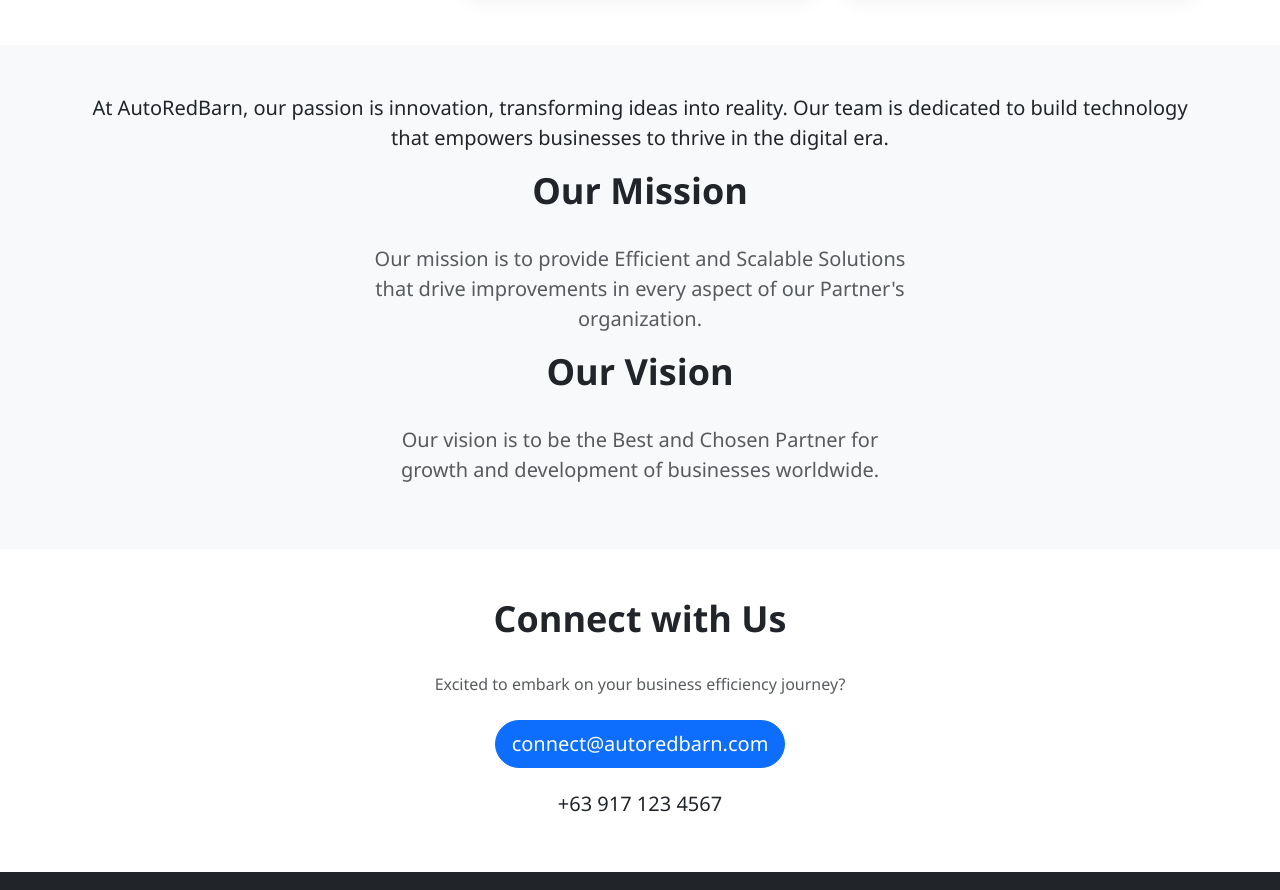
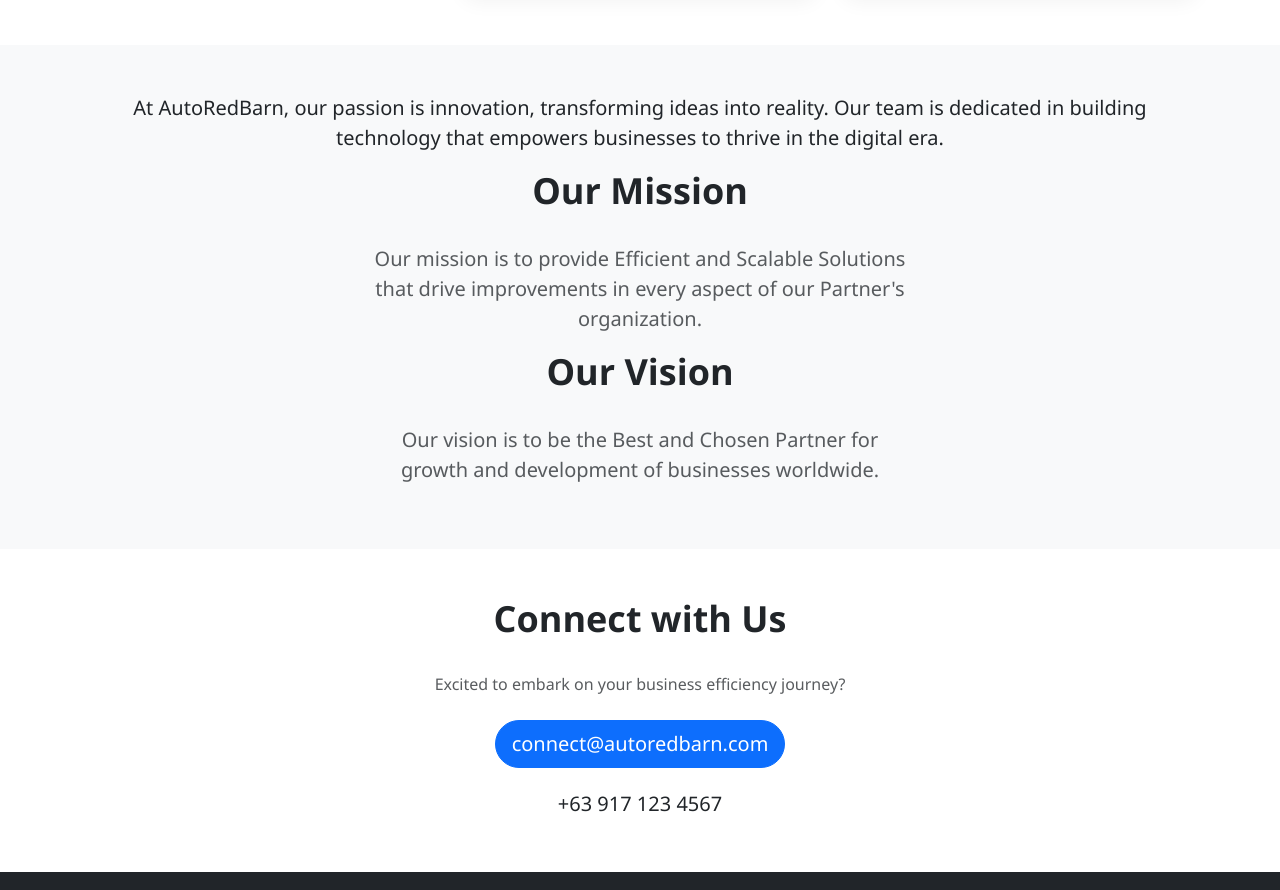
Before and after one commit to autoredbarn/infoweb, a plain HTML site: page index.html in a window 1280 px wide. Shown: the part 1657-2547 px from the top of the page. Drawn offline with nearby package versions, Linux system fonts and the light colour scheme.

Commit message:
Update index.html

```diff
--- a/index.html
+++ b/index.html
@@ -212,7 +212,7 @@
     <!-- <h2 class="section-title">About Us</h2> -->
     <p class="lead">
       At AutoRedBarn, our passion is innovation, transforming ideas into reality.
-      Our team is dedicated to build technology
+      Our team is dedicated in building technology
       that empowers businesses to thrive in the digital era.
     </p>
     <div class="container"></div>
```
